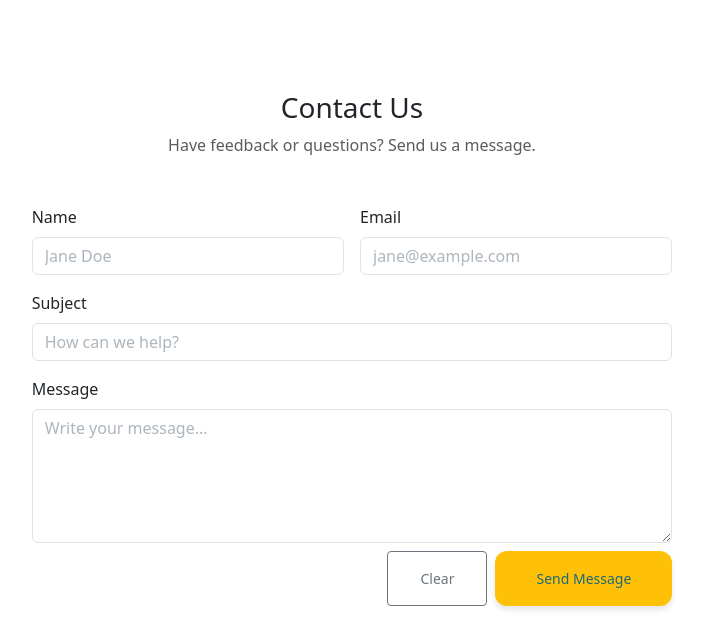
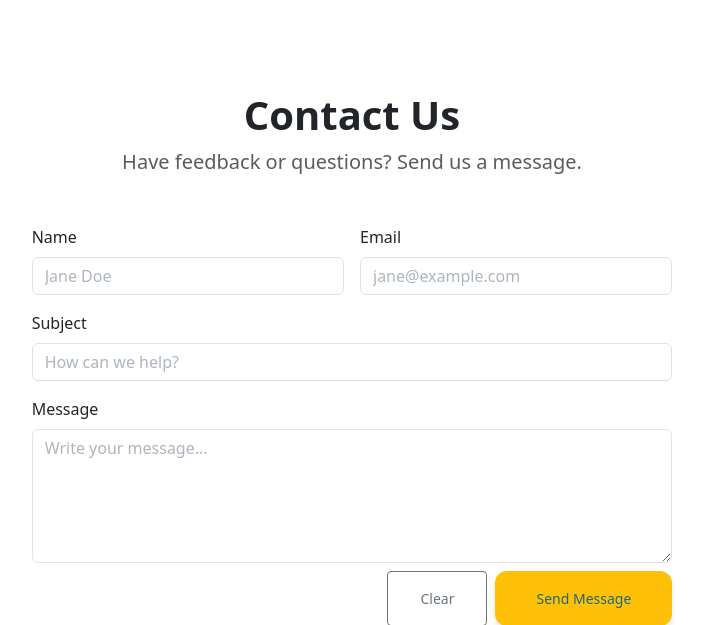
Before and after one commit to AlistairDriscoll/mood-manager, a Django app: page /contact-us/ in a window 1280 px wide. Shown: the part 57-682 px from the top of the page, without its empty margins (288-991 px from the left). Run offline with Django 5.2, Linux system fonts and the light colour scheme; parts of the project's set-up code (start-up, migrations or seed data) failed here and were passed over; some libraries are stand-ins or nearby versions.

Commit message:
Fix styling title of faq and contact form

```diff
--- a/home/templates/contact.html
+++ b/home/templates/contact.html
@@ -25,8 +25,8 @@
 
     <div class="">
       <div class="p-4 p-md-5">
-        <h1 class="h3 mb-2 text-center">Contact Us</h1>
-        <p class="text-muted mb-5 text-center">Have feedback or questions? Send us a message.</p>
+        <h1 class="display-6 fw-bold mb-2 text-center">Contact Us</h1>
+        <p class="lead text-muted mb-5 text-center">Have feedback or questions? Send us a message.</p>
 
         <form id="contactForm" novalidate>
           <div class="row g-3">
--- a/home/templates/faq.html
+++ b/home/templates/faq.html
@@ -8,8 +8,8 @@
 
     <div class="mb-4">
       <div class="p-4 p-md-5">
-        <h1 class="h3 mb-2 text-center">Predictor FAQ</h1>
-        <p class="text-muted mb-0 text-center">
+        <h1 class="display-6 fw-bold mb-2 text-center">Predictor FAQ</h1>
+        <p class="lead text-muted mb-3 text-center">
           Quick answers about how Mood Manager’s mood & stress predictions work.
         </p>
       </div>
```
